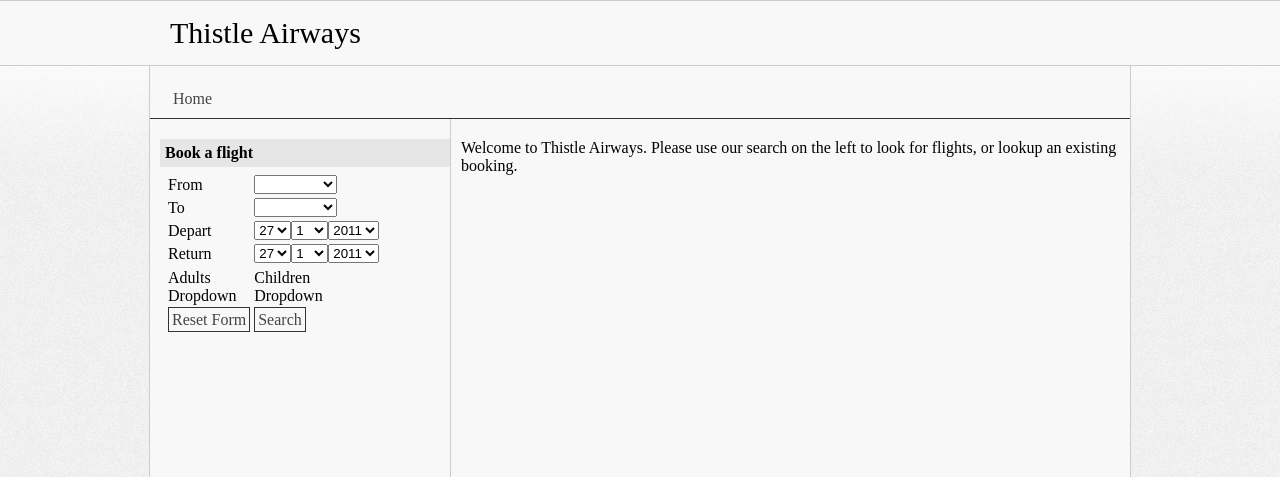
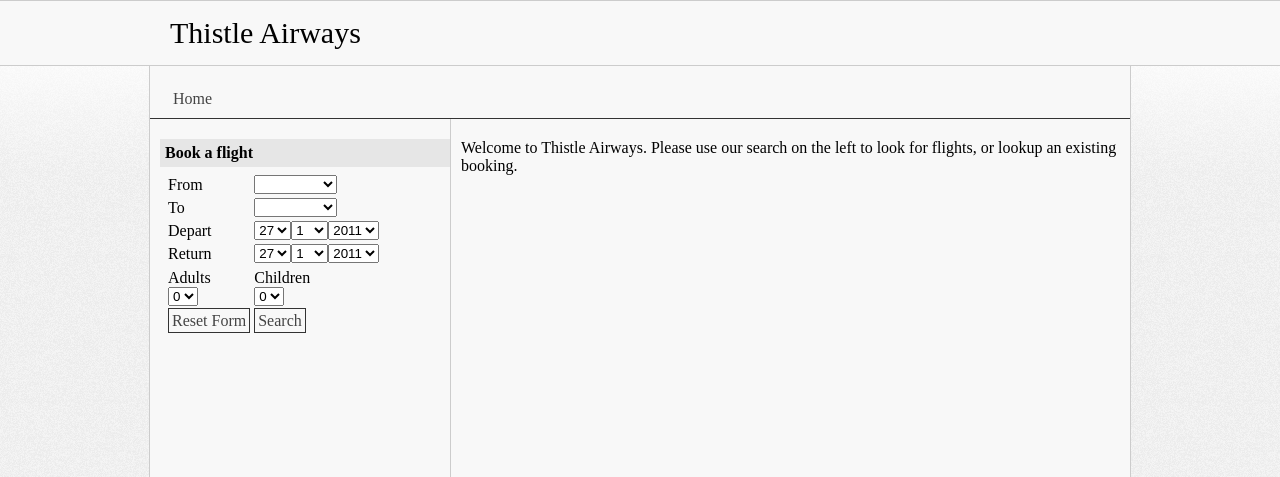
Before and after one commit to thistle-airways/prototype, a PHP site: page / in a window 1280 px wide. Shown: the top 477 px of the page. Run offline with PHP 8.4, Linux system fonts and the light colour scheme.

Commit message:
Added noPsngrPicker() to generate passenger number dropdown. Included in left-menu in  home.php and flights.php.

```diff
--- a/front_end/config/functions.inc.php
+++ b/front_end/config/functions.inc.php
@@ -35,3 +35,20 @@ function datePicker($defDay = FALSE, $defMonth = FALSE) {
 	echo '<select>
 	</div>';
 }
+
+function noPsngrPicker($psngrType, $defNo = 0) {
+	?><div class="no-passengers">
+    <select class="psngr-select <?php echo $psngrType; ?>">
+    <?php
+	for ($i = 0; $i < 10; $i++) {
+		if ($i == $defNo) { ?><option selected><?php } else { ?><option><?php }
+		echo $i; ?></option>
+        <?php
+	} ?>
+    </select>
+    </div>
+    <?php
+}
+
+
+?>
--- a/front_end/pages/flights.php
+++ b/front_end/pages/flights.php
@@ -9,7 +9,7 @@
 			<tr class="depart"><td>Depart</td><td><?php datePicker(10, 2); ?></td></tr>
 			<tr class="return"><td>Return</td><td><?php datePicker(15, 2); ?></td></tr>
 			<tr class="space" />
-			<tr class="people"><td>Adults<br />Dropdown</td><td>Children<br />Dropdown</td></tr>
+			<tr class="people"><td>Adults<br /><?php noPsngrPicker("adult", 2); ?></td><td>Children<br /><?php noPsngrPicker("adult"); ?></td></tr>
 			<tr class="space" />
 			<tr class="actions"><td><a href="reset">Reset Form</a></td><td><a href="flights.html">Search</a></td></tr>
 		</table>
--- a/front_end/pages/home.php
+++ b/front_end/pages/home.php
@@ -9,7 +9,7 @@
 			<tr class="depart"><td>Depart</td><td><?php datePicker(); ?></td></tr>
 			<tr class="return"><td>Return</td><td><?php datePicker(); ?></td></tr>
 			<tr class="space" />
-			<tr class="people"><td>Adults<br />Dropdown</td><td>Children<br />Dropdown</td></tr>
+			<tr class="people"><td>Adults<br /><?php noPsngrPicker("adult"); ?></td><td>Children<br /><?php noPsngrPicker("children"); ?></td></tr>
 			<tr class="space" />
 			<tr class="actions"><td><a href="reset">Reset Form</a></td><td><a href="flights.html">Search</a></td></tr>
 		</table>
```
